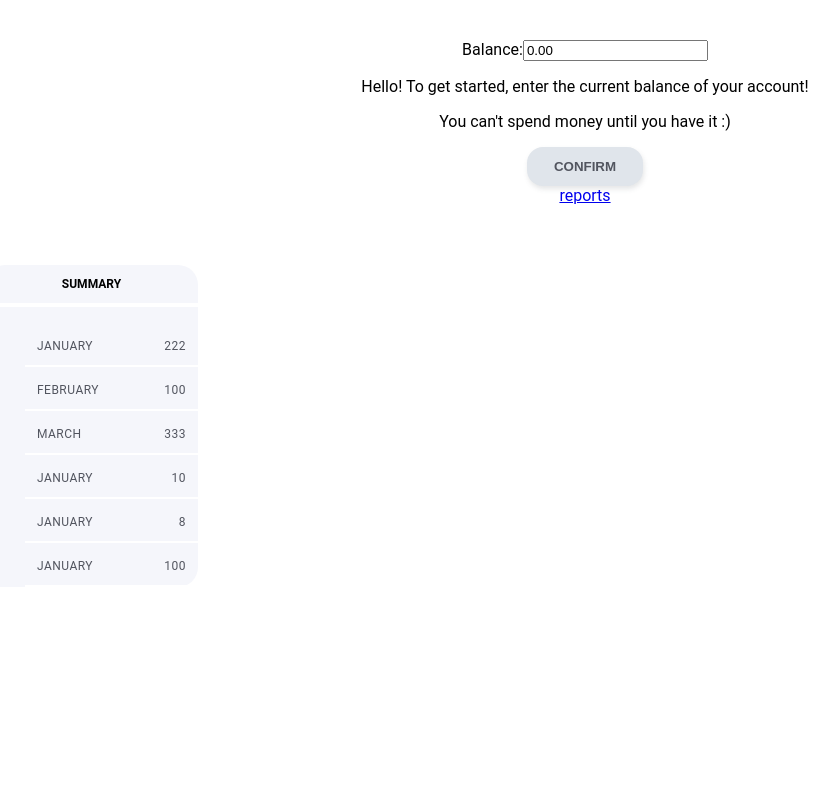
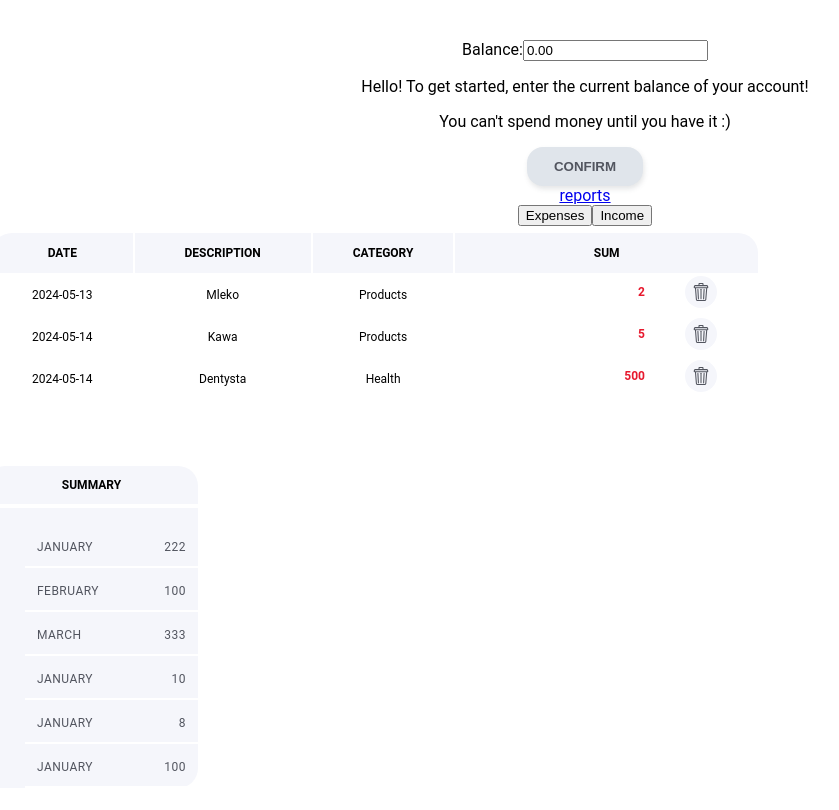
Before and after one commit to ToporekDaniel/kapusta-app, a React (Vite) app: page / in a window 1280 px wide. Shown: the top 810 px of the page, without its empty margins (55-894 px from the left). Built offline with nearby package versions, Linux system fonts and the light colour scheme; no server answers.

Commit message:
stworzenie komponentu TransactionTable

```diff
--- /dev/null
+++ b/src/components/TransactionTable/TransactionTable.jsx
@@ -0,0 +1,81 @@
+// import { useState, useEffect } from "react";
+import css from "./TransactionTable.module.css";
+// import trashIcon from "../assets/icons.svg/icon-trash.svg";
+import PropTypes from "prop-types";
+
+function TransactionTable({ transactions, type, handleDelete }) {
+  // Pobierz dane z odpowiedniego endpointu na podstawie wybranego typu
+  // type to: 'expenses' albo 'incomes'
+
+  //       const [data, setData] = useState([]);
+
+  //   useEffect(() => {
+  //     fetchData();
+  //   }, [type]);
+
+  //   const fetchData = async () => {
+  //     try {
+  //       const response = await fetch(`https://kapusta-app-madam-pab.netlify.app/transactions/${type}`); //wpisać odpowiedni url
+  //       if (!response.ok) {
+  //         throw new Error("Failed to fetch data");
+  //       }
+  //       const data = await response.json();
+  //       return data;
+  //     } catch (error) {
+  //       console.error("Error fetching data:", error);
+  //     }
+  //   };
+
+
+  return (
+    <table className={css["transaction-table"]}>
+      <thead>
+        <tr>
+          <th>date</th>
+          <th>description</th>
+          <th>category</th>
+          <th>sum</th>
+        </tr>
+      </thead>
+      <tbody>
+        {transactions.map((transaction) => (
+          <tr key={transaction.id}>
+            <td>{transaction.date}</td>
+            <td>{transaction.description}</td>
+            <td>{transaction.category}</td>
+            <td className={type === "expenses" ? css.expense : css.income}>
+  {transaction.sum}
+  <div className={css.icon}>
+    {type === "expenses" && (
+      <svg
+        width="18"
+        height="18"
+        onClick={() => handleDelete(transaction.id)}
+      >
+        <use href="/src/assets/icons.svg#icon-trash"></use>
+      </svg>
+    )}
+  </div>
+</td>
+          </tr>
+        ))}
+      </tbody>
+    </table>
+  );
+}
+
+TransactionTable.propTypes = {
+  transactions: PropTypes.arrayOf(
+    PropTypes.shape({
+      id: PropTypes.number.isRequired,
+      date: PropTypes.string.isRequired,
+      description: PropTypes.string.isRequired,
+      category: PropTypes.string.isRequired,
+      sum: PropTypes.number.isRequired,
+    })
+  ).isRequired,
+  type: PropTypes.oneOf(["expenses", "income"]).isRequired,
+  handleDelete: PropTypes.func.isRequired,
+};
+
+export default TransactionTable;
--- /dev/null
+++ b/src/components/TransactionTable/TransactionTable.module.css
@@ -0,0 +1,59 @@
+.expense {
+  color: var(--text-red);
+  font-weight: bold;
+  display: flex;
+  align-items: center;
+  justify-content: flex-end;
+}
+
+.income {
+  color: var(--text-green);
+  font-weight: bold;
+  display: flex;
+  align-items: center;
+  justify-content: flex-end;
+}
+
+.transaction-table {
+  border-collapse: separate;
+  width: 780px;
+  table-layout: auto;
+  padding: 5px;
+}
+
+thead {
+  vertical-align: middle;
+  color: var(--text-main);
+  height: 38px;
+  background-color: var(--table-color);
+  text-transform: uppercase;
+  font-weight: bold;
+  font-size: 12px;
+}
+
+thead tr th:first-child {
+  border-top-left-radius: 20px;
+}
+
+thead tr th:last-child {
+  border-top-right-radius: 20px;
+}
+
+tr {
+  border-bottom: 2px solid var(--table-color);
+  height: 40px;
+  font-size: 12px;
+}
+
+.icon {
+  cursor: pointer;
+  width: 32px;
+  height: 32px;
+  border-radius: 50%;
+  background-color: var(--table-color);
+  display: flex;
+  align-items: center;
+  justify-content: center;
+  margin-right: 40px;
+  margin-left: 40px;
+}
--- a/src/pages/Dashboard/Dashboard.jsx
+++ b/src/pages/Dashboard/Dashboard.jsx
@@ -1,8 +1,8 @@
-// import React from 'react';
-import PropTypes from "prop-types";
+import { useState } from "react";
 import Balance from "../../components/Balance/Balance";
 import Reports from "../Reports/Reports";
 import SummaryTable from "../../components/SummaryTable/SummaryTable";
+import TransactionTable from "../../components/TransactionTable/TransactionTable.jsx";
 
 //przykładowe dane do wyświetlenia w tabeli
 //finalnie powinny być zaciągane przez serwer
@@ -15,23 +15,58 @@ const data = [
   { monthName: "January", value: 100 },
 ];
 
+// Przykładowe dane do wyświetlenia w tabeli
+// Finalnie powinny być zaciągane przez serwer
+const transactions = [
+  {
+    id: 1,
+    date: "2024-05-13",
+    description: "Mleko",
+    category: "Products",
+    sum: 2,
+  },
+  {
+    id: 2,
+    date: "2024-05-14",
+    description: "Kawa",
+    category: "Products",
+    sum: 5,
+  },
+  {
+    id: 3,
+    date: "2024-05-14",
+    description: "Dentysta",
+    category: "Health",
+    sum: 500,
+  },
+];
+
+const handleDelete = (id) => {
+  // Implementacja usuwania transakcji
+};
+
 function Dashboard() {
+  const [type, setType] = useState("expenses");
+
+  const handleTabChange = (selectedType) => {
+    setType(selectedType);
+  };
   return (
     <div>
       <Balance />
       <Reports />
+      <div>
+        <button onClick={() => handleTabChange("expenses")}>Expenses</button>
+        <button onClick={() => handleTabChange("income")}>Income</button>
+      </div>
+      <TransactionTable
+        transactions={transactions}
+        type={type}
+        handleDelete={handleDelete}
+      />
       <SummaryTable data={data} />
     </div>
   );
 }
 
-SummaryTable.propTypes = {
-  data: PropTypes.arrayOf(
-    PropTypes.shape({
-      monthName: PropTypes.string.isRequired,
-      value: PropTypes.number.isRequired,
-    })
-  ).isRequired,
-};
-
 export default Dashboard;
```
